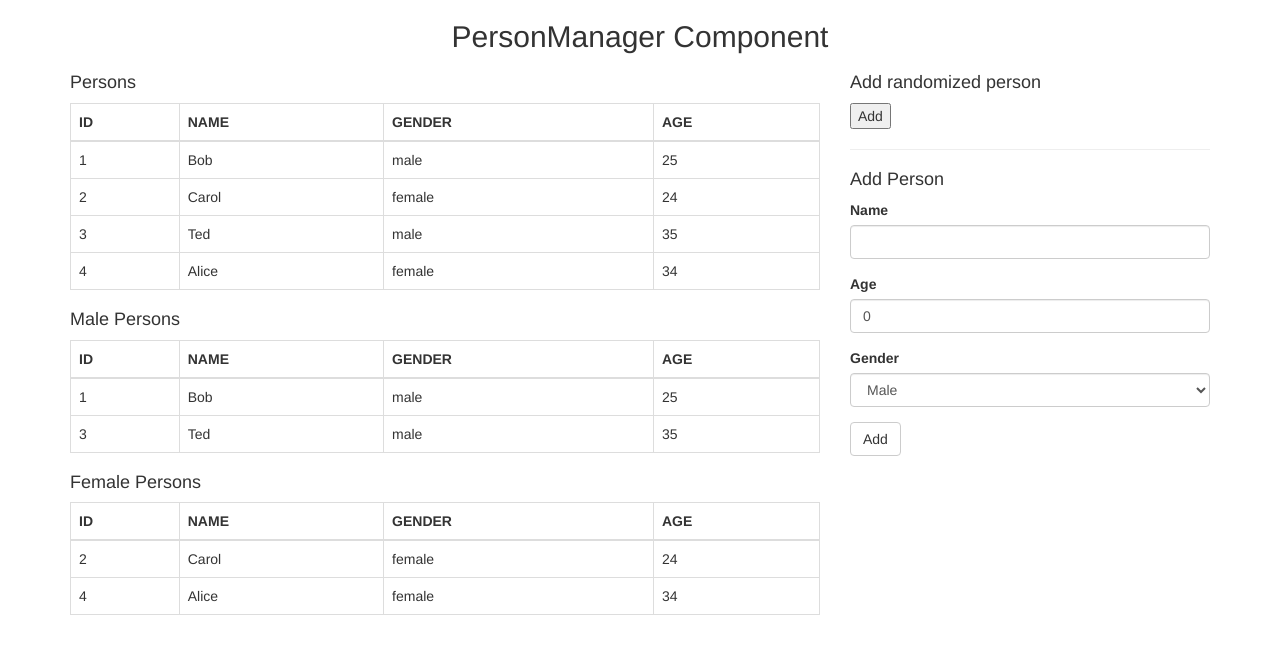
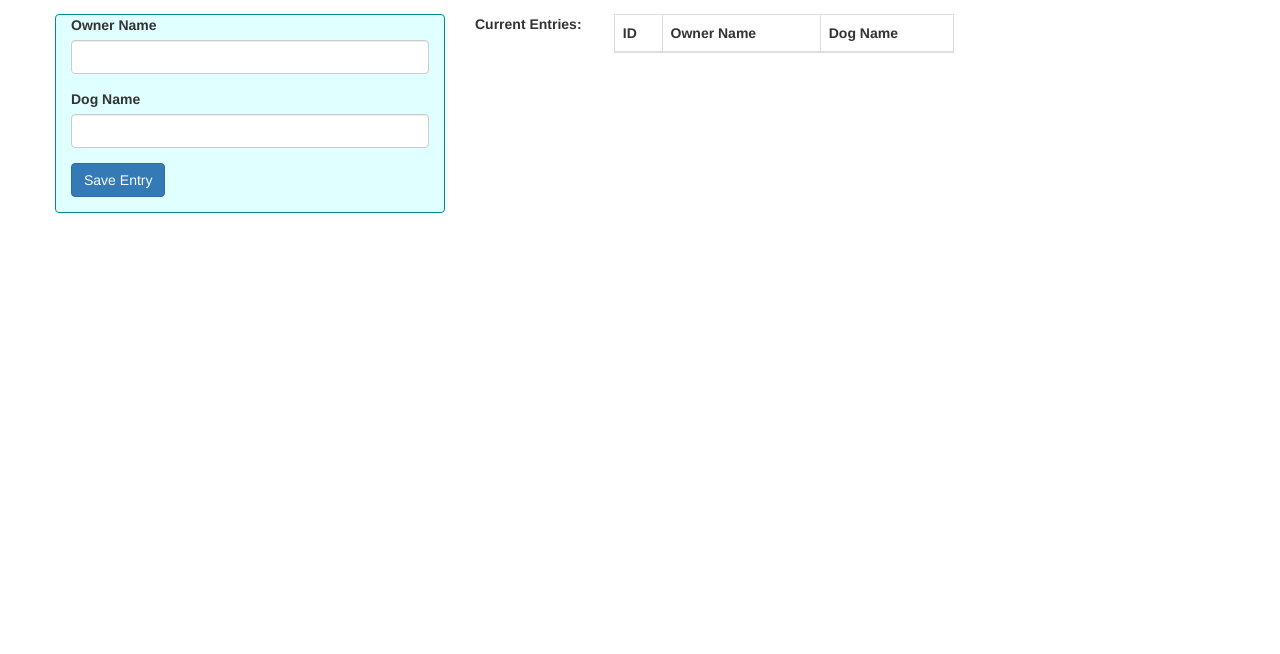
Before and after one commit to UniquelySimilar/vue-sandbox, a Vue app: page / in a window 1280 px wide. Shown: the top 654 px of the page. Built offline with nearby package versions, Linux system fonts and the light colour scheme.

Commit message:
CreateEntries component

```diff
--- a/src/App.vue
+++ b/src/App.vue
@@ -1,16 +1,16 @@
 <template>
   <div id="app" class="container">
-    <person-manager />
+    <create-entries />
   </div>
 </template>
 
 <script>
-  import PersonManager from '@/components/PersonManager'
+  import CreateEntries from '@/components/CreateEntries'
 
   export default {
     name: 'App',
     components: {
-      PersonManager
+      CreateEntries
     }
   }
 </script>
--- /dev/null
+++ b/src/components/CreateEntries.vue
@@ -0,0 +1,106 @@
+<template>
+  <div class="create-entries">
+
+    <div class="row">
+
+      <div class="col-md-4 form-container">
+        <form @submit.prevent="saveEntry">
+          <div class="form-group">
+            <label>Owner Name</label>
+            <input type="text" v-model="entry.ownerName" class="form-control">
+          </div>
+          <div class="form-group">
+            <label>Dog Name</label>
+            <input type="text" v-model="entry.dogName" class="form-control">
+          </div>
+          <div class="form-group">
+            <button v-if="entries.length < maxEntries" class="btn btn-primary" type="submit">Save Entry</button>
+            <span v-else>Maximum of five entries reached</span>
+          </div>
+        </form>
+      </div>
+
+      <div class="col-md-6" v-if="entries.length >= 0">
+        <div class="col-md-3">
+          <span class="bold-text">Current Entries:</span>
+        </div>
+
+        <div class="col-md-8">
+          <table class="table table-bordered">
+            <thead>
+              <tr>
+                <th>ID</th>
+                <th>Owner Name</th>
+                <th>Dog Name</th>
+              </tr>
+            </thead>
+            <tbody>
+              <tr v-for="entry in entries" :key="entry.id">
+                <td>{{ entry.id }}</td>
+                <td>{{ entry.ownerName }}</td>
+                <td>{{ entry.dogName }}</td>
+              </tr>
+            </tbody>
+          </table>
+        </div>
+      </div>
+
+    </div>
+
+  </div>
+</template>
+
+<script>
+  import { Entry } from '@/globalvars.js'
+
+  export default {
+    data() {
+      return {
+        entry: {},
+        entries: [],
+        maxEntries: 5
+      }
+    },
+    computed: {
+      nextId() {
+        let maxId = 0;
+        if (this.entries.length > 0) {
+          maxId = Math.max.apply(Math, this.entries.map(function (entry) {
+            return entry.id;
+          }));
+        }
+
+        return maxId + 1;
+      }
+    },
+    methods: {
+      saveEntry() {
+        this.entry.id = this.nextId;
+        this.entries.push(this.entry);
+        this.initEntry();
+      },
+      initEntry() {
+        this.entry = new Entry(0, '', '');
+      }
+    },
+    created() {
+      this.initEntry();
+    }
+  }
+</script>
+
+<style scoped>
+  .create-entries {
+    margin-top: 1em;
+  }
+
+  .form-container {
+    background-color: lightcyan;
+    border: 1px solid darkcyan;
+    border-radius: 4px;
+  }
+
+  .bold-text {
+    font-weight: bold;
+  }
+</style>
--- a/src/globalvars.js
+++ b/src/globalvars.js
@@ -14,4 +14,12 @@ var persons = [
     new Person(4, 'Alice', 'female', 34)
 ]
 
-export { Person, persons };
+class Entry {
+  constructor(id, ownerName, dogName) {
+    this.id = id;
+    this.ownerName = ownerName;
+    this.dogName = dogName;
+  }
+}
+
+export { Person, persons, Entry };
```
